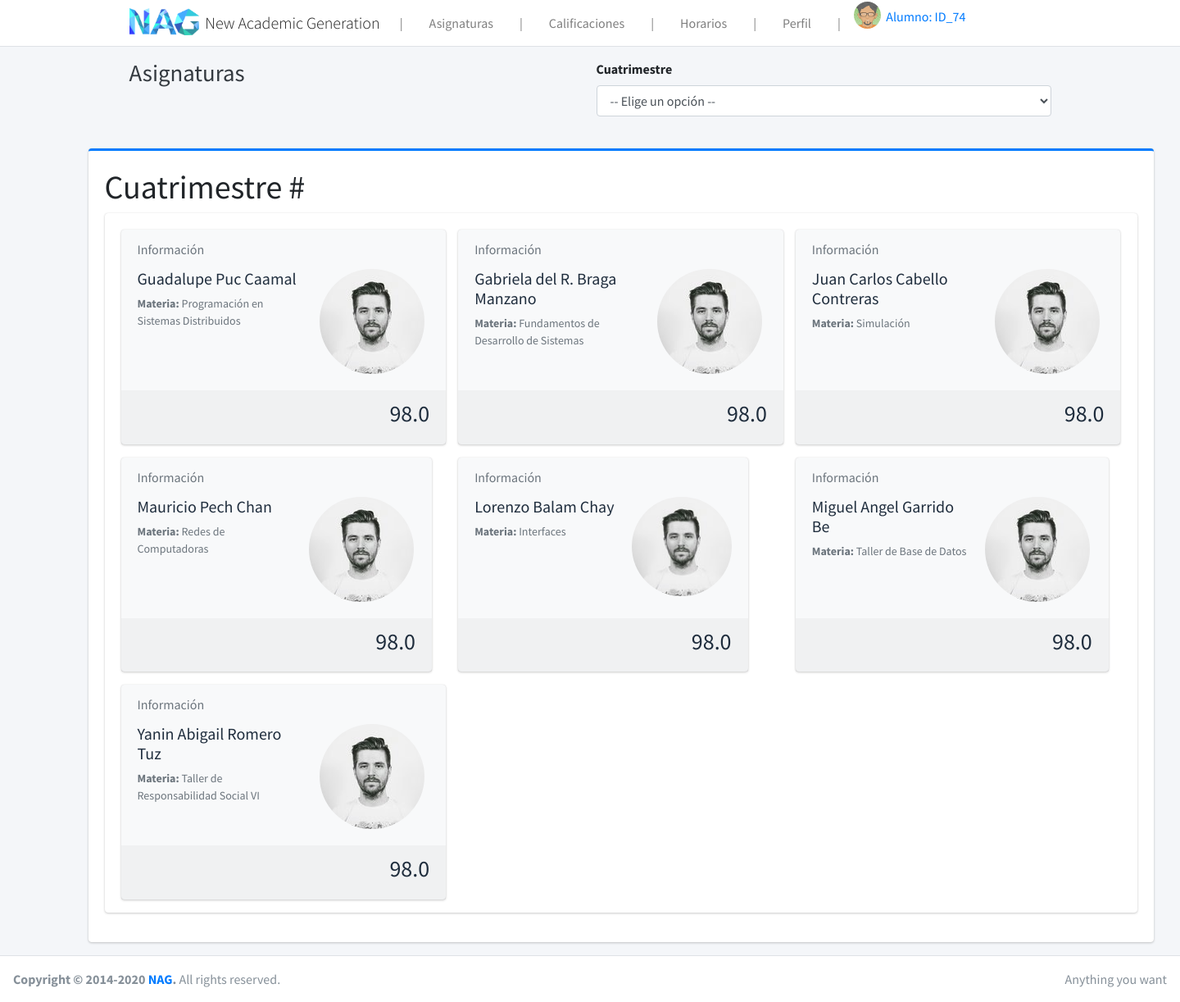
After one commit to EmpresauriosMX/NAG, a PHP site: page /alumnos/asignaturas.html in a window 1440 px wide. The commit adds this page. Shown: the whole page at 82% size. Run offline with PHP 8.4, Linux system fonts and the light colour scheme; some libraries are stand-ins or nearby versions.

Commit message:
Cambios en asignaturas y estilos

```diff
--- /dev/null
+++ b/alumnos/asignaturas.html
@@ -0,0 +1,367 @@
+<!DOCTYPE html>
+<!--
+This is a starter template page. Use this page to start your new project from
+scratch. This page gets rid of all links and provides the needed markup only.
+-->
+<html lang="en">
+<head>
+  <meta charset="utf-8">
+  <meta name="viewport" content="width=device-width, initial-scale=1">
+  <title>AdminLTE 3 | Top Navigation</title>
+
+  <!-- Google Font: Source Sans Pro -->
+  <link rel="stylesheet" href="https://fonts.googleapis.com/css?family=Source+Sans+Pro:300,400,400i,700&display=fallback">
+  <!-- Font Awesome Icons -->
+  <link rel="stylesheet" href="../plugins/fontawesome-free/css/all.min.css">
+  <!-- Theme style -->
+  <link rel="stylesheet" href="../dist/css/adminlte.min.css">
+  <link rel="stylesheet" href="estilo_cambios.css">
+</head>
+<body class="hold-transition layout-top-nav">
+<div class="wrapper">
+
+  <!-- Navbar -->
+  <nav class="main-header navbar navbar-expand-md navbar-light navbar-white">
+    <div class="container">
+      <a href="#" class="navbar-brand">
+        <img src="../img/naglogo.png" alt="AdminLTE Logo" class="brand-image" style="opacity: .8">
+        <span class="brand-text font-weight-light">New Academic Generation</span>
+      </a>
+
+      <button class="navbar-toggler order-1" type="button" data-toggle="collapse" data-target="#navbarCollapse" aria-controls="navbarCollapse" aria-expanded="false" aria-label="Toggle navigation">
+        <span class="navbar-toggler-icon"></span>
+      </button>
+      <!--~~~~~~~~~~~~~~~~~~~~~~~~~~~~~~~~~~~~~~~~~~~~~~~~~~~~~~~~~~~~~~~~~~~~~~~~~~~~~~~~~~~~~~~~~~~~~~~~~~~~~~~~~~~~~~~~~~~~~~~~~~~~~-->
+      <div class="collapse navbar-collapse order-3" id="navbarCollapse">
+        <!-- Opciones de menu -->
+        <ul class="navbar-nav">
+          <li class="nav-item">
+            <a  class="nav-link">|</a>
+          </li>
+          <li class="nav-item">
+            <a href="#" class="nav-link">Asignaturas</a>
+          </li>
+          <li class="nav-item">
+            <a  class="nav-link">|</a>
+          </li>
+          <li class="nav-item">
+            <a href="#" class="nav-link">Calificaciones</a>
+          </li>
+          <li class="nav-item">
+            <a  class="nav-link">|</a>
+          </li>
+          <li class="nav-item">
+            <a href="#" class="nav-link">Horarios</a>
+          </li>
+          <li class="nav-item">
+            <a  class="nav-link">|</a>
+          </li>
+          <li class="nav-item">
+            <a href="#" class="nav-link">Perfil</a>
+          </li>
+          <li class="nav-item">
+            <a  class="nav-link">|</a>
+          </li>
+          <!--Opciones de perfil-->
+          <!--<li class="nav-item dropdown"> -->
+            <!--<a id="dropdownSubMenu1" href="#" data-toggle="dropdown" aria-haspopup="true" aria-expanded="false" class="nav-link dropdown-toggle">Perfil</a>-->
+            <!--<ul aria-labelledby="dropdownSubMenu1" class="dropdown-menu border-0 shadow">-->
+              <!--<li><a href="#" class="dropdown-item">Editar perfil </a></li>-->
+              <!--<li class="dropdown-divider"></li>-->
+              <!--<li><a href="#" class="dropdown-item">Cambiar contraseña</a></li>-->
+            <!--</ul>-->
+         <!-- </li>-->
+          <!--fin opciones perfil-->
+
+
+          <!--Imagen de usuario y nombre usuario-->
+          <li class="nav-item">
+          <a href="#">
+            <img src="../dist/img/avatar4.png"  class="brand-image img-circle" style="opacity: .8">
+            <span class="brand-text">Alumno: ID_74</span>
+          </a>
+          </li>
+          <!--Fin imagen usuario-->
+
+        </ul>
+      </div>
+      <!--~~~~~~~~~~~~~~~~~~~~~~~~~~~~~~~~~~~~~~~~~~~~~~~~~~~~~~~~~~~~~~~~~~~~~~~~~~~~~~~~~~~~~~~~~~~~~~~~~~~~~~~~~~~~~~~~~~~~~~~~~~~~~-->
+    </div>
+  </nav>
+<!--Fin de Navbar-->
+
+  <!-- Content Wrapper. Contains page content -->
+  <div class="content-wrapper">
+    <!-- Content Header (Page header) -->
+    <div class="content-header">
+      <div class="container">
+        <div class="row mb-2">
+          <div class="col-sm-6">
+            <h1 class="m-0 text-dark"> Asignaturas </h1>
+
+          </div><!-- /.col -->
+          <!-- Lista de cuatrimestres -->
+            <div class="col-sm-6">
+                <!-- select -->
+                <div class="form-group">
+                <label>Cuatrimestre</label>
+                <select class="form-control">
+                    <option>-- Elige un opción --</option>
+                    <option>Primero</option>
+                    <option>Segundo</option>
+                    <option>Tercero</option>
+                    <option>Cuarto</option>
+                    <option>Quinto</option>
+                </select>
+                </div>
+            </div>
+
+        </div><!-- /.row -->
+      </div><!-- /.container-fluid -->
+    </div>
+    <!-- /.content-header -->
+
+    <!-- Main content -->
+    <main class="dividir-dos">
+
+    <div class="cambiar-datos">
+        <div class="content">
+        <div class="container">
+            <div class="row">
+            <div class="col-lg-6">
+
+                <div class="card card-primary card-outline asignaturas">
+                    <div class="card-body">
+                        <h1>Cuatrimestre #</h1>
+
+                        <div class="card card-solid">
+                            <div class="card-body pb-0">
+                              <div class="row d-flex align-items-stretch">
+                                <div class="col-12 col-sm-6 col-md-4 d-flex align-items-stretch">
+                                  <div class="card bg-light">
+                                    <div class="card-header text-muted border-bottom-0 perfil_profes">
+                                      Información
+                                    </div>
+                                    <div class="card-body pt-0 perfil_profes">
+                                      <div class="row">
+                                        <div class="col-7">
+                                          <h2 class="lead"><b>Guadalupe Puc Caamal</b></h2>
+                                          <p class="text-muted text-sm"><b>Materia: </b> Programación en Sistemas Distribuidos </p>
+                                        </div>
+                                        <div class="col-5 text-center">
+                                          <img src="../../dist/img/user1-128x128.jpg" alt="user-avatar" class="img-circle img-fluid">
+                                        </div>
+                                      </div>
+                                    </div>
+                                    <div class="card-footer">
+                                      <div class="text-right">
+                                        <h3>98.0</h3>
+                                      </div>
+                                    </div>
+                                  </div>
+                                </div>
+
+                                <div class="col-12 col-sm-6 col-md-4 d-flex align-items-stretch">
+                                    <div class="card bg-light">
+                                      <div class="card-header text-muted border-bottom-0">
+                                        Información
+                                      </div>
+                                      <div class="card-body pt-0">
+                                        <div class="row">
+                                          <div class="col-7">
+                                            <h2 class="lead"><b>Gabriela del R. Braga Manzano</b></h2>
+                                            <p class="text-muted text-sm"><b>Materia: </b> Fundamentos de Desarrollo de Sistemas </p>
+                                          </div>
+                                          <div class="col-5 text-center">
+                                            <img src="../../dist/img/user1-128x128.jpg" alt="user-avatar" class="img-circle img-fluid">
+                                          </div>
+                                        </div>
+                                      </div>
+                                      <div class="card-footer">
+                                        <div class="text-right">
+                                          <h3>98.0</h3>
+                                        </div>
+                                      </div>
+                                    </div>
+                                  </div>
+
+                                  <div class="col-12 col-sm-6 col-md-4 d-flex align-items-stretch">
+                                    <div class="card bg-light">
+                                      <div class="card-header text-muted border-bottom-0">
+                                        Información
+                                      </div>
+                                      <div class="card-body pt-0">
+                                        <div class="row">
+                                          <div class="col-7">
+                                            <h2 class="lead"><b>Juan Carlos Cabello Contreras</b></h2>
+                                            <p class="text-muted text-sm"><b>Materia: </b> Simulación </p>
+                                          </div>
+                                          <div class="col-5 text-center">
+                                            <img src="../../dist/img/user1-128x128.jpg" alt="user-avatar" class="img-circle img-fluid">
+                                          </div>
+                                        </div>
+                                      </div>
+                                      <div class="card-footer">
+                                        <div class="text-right">
+                                          <h3>98.0</h3>
+                                        </div>
+                                      </div>
+                                    </div>
+                                  </div>
+
+                                  <div class="col-12 col-sm-6 col-md-4 d-flex align-items-stretch">
+                                    <div class="card bg-light">
+                                      <div class="card-header text-muted border-bottom-0">
+                                        Información
+                                      </div>
+                                      <div class="card-body pt-0">
+                                        <div class="row">
+                                          <div class="col-7">
+                                            <h2 class="lead"><b>Mauricio Pech Chan</b></h2>
+                                            <p class="text-muted text-sm"><b>Materia: </b> Redes de Computadoras </p>
+                                          </div>
+                                          <div class="col-5 text-center">
+                                            <img src="../../dist/img/user1-128x128.jpg" alt="user-avatar" class="img-circle img-fluid">
+                                          </div>
+                                        </div>
+                                      </div>
+                                      <div class="card-footer">
+                                        <div class="text-right">
+                                          <h3>98.0</h3>
+                                        </div>
+                                      </div>
+                                    </div>
+                                  </div>
+
+                                  <div class="col-12 col-sm-6 col-md-4 d-flex align-items-stretch">
+                                    <div class="card bg-light">
+                                      <div class="card-header text-muted border-bottom-0">
+                                        Información
+                                      </div>
+                                      <div class="card-body pt-0">
+                                        <div class="row">
+                                          <div class="col-7">
+                                            <h2 class="lead"><b>Lorenzo Balam Chay</b></h2>
+                                            <p class="text-muted text-sm"><b>Materia: </b> Interfaces </p>
+                                          </div>
+                                          <div class="col-5 text-center">
+                                            <img src="../../dist/img/user1-128x128.jpg" alt="user-avatar" class="img-circle img-fluid">
+                                          </div>
+                                        </div>
+                                      </div>
+                                      <div class="card-footer">
+                                        <div class="text-right">
+                                          <h3>98.0</h3>
+                                        </div>
+                                      </div>
+                                    </div>
+                                  </div>
+
+                                  <div class="col-12 col-sm-6 col-md-4 d-flex align-items-stretch">
+                                    <div class="card bg-light">
+                                      <div class="card-header text-muted border-bottom-0">
+                                        Información
+                                      </div>
+                                      <div class="card-body pt-0">
+                                        <div class="row">
+                                          <div class="col-7">
+                                            <h2 class="lead"><b>Miguel Angel Garrido Be</b></h2>
+                                            <p class="text-muted text-sm"><b>Materia: </b> Taller de Base de Datos </p>
+                                          </div>
+                                          <div class="col-5 text-center">
+                                            <img src="../../dist/img/user1-128x128.jpg" alt="user-avatar" class="img-circle img-fluid">
+                                          </div>
+                                        </div>
+                                      </div>
+                                      <div class="card-footer">
+                                        <div class="text-right">
+                                          <h3>98.0</h3>
+                                        </div>
+                                      </div>
+                                    </div>
+                                  </div>
+
+                                  <div class="col-12 col-sm-6 col-md-4 d-flex align-items-stretch">
+                                    <div class="card bg-light">
+                                      <div class="card-header text-muted border-bottom-0">
+                                        Información
+                                      </div>
+                                      <div class="card-body pt-0">
+                                        <div class="row">
+                                          <div class="col-7">
+                                            <h2 class="lead"><b>Yanin Abigail Romero Tuz</b></h2>
+                                            <p class="text-muted text-sm"><b>Materia: </b> Taller de Responsabilidad Social VI </p>
+                                          </div>
+                                          <div class="col-5 text-center">
+                                            <img src="../../dist/img/user1-128x128.jpg" alt="user-avatar" class="img-circle img-fluid">
+                                          </div>
+                                        </div>
+                                      </div>
+                                      <div class="card-footer">
+                                        <div class="text-right">
+                                          <h3>98.0</h3>
+                                        </div>
+                                      </div>
+                                    </div>
+                                  </div>
+
+
+                              </div>
+                            </div>
+                            <!-- /.card-body -->
+
+                          </div>
+                          <!-- /.card -->
+                    </div>
+                </div>
+
+
+            </div>
+            <!-- /.col-md-11 -->
+
+            <div class="col-lg-6">
+
+
+            </div>
+            </div>
+            <!-- /.row -->
+        </div><!-- /.container-fluid -->
+        </div>
+    </div>
+    <!-- /.content -->
+   </main>
+  </div>
+  <!-- /.content-wrapper -->
+
+  <!-- Control Sidebar -->
+  <aside class="control-sidebar control-sidebar-dark">
+    <!-- Control sidebar content goes here -->
+    <div class="p-3">
+      <h5>Title</h5>
+      <p>Sidebar content</p>
+    </div>
+  </aside>
+  <!-- /.control-sidebar -->
+
+  <!-- Main Footer -->
+  <footer class="main-footer">
+    <!-- To the right -->
+    <div class="float-right d-none d-sm-inline">
+      Anything you want
+    </div>
+    <!-- Default to the left -->
+    <strong>Copyright &copy; 2014-2020 <a href="https://adminlte.io">NAG</a>.</strong> All rights reserved.
+  </footer>
+</div>
+<!-- ./wrapper -->
+
+<!-- REQUIRED SCRIPTS -->
+
+<!-- jQuery -->
+<script src="../../plugins/jquery/jquery.min.js"></script>
+<!-- Bootstrap 4 -->
+<script src="../../plugins/bootstrap/js/bootstrap.bundle.min.js"></script>
+<!-- AdminLTE App -->
+<script src="../../dist/js/adminlte.min.js"></script>
+</body>
+</html>
--- a/alumnos/estilo_cambios.css
+++ b/alumnos/estilo_cambios.css
@@ -18,3 +18,10 @@
     justify-content: space-between;
     margin-right: 200px;
 }
+.asignaturas{
+    min-width: 1300px;
+
+}
+.perfil_profes{
+    background-color: ;
+}
```
Also changed, not shown: alumnos/cambiar_contra.html (+44 -145 lines).
